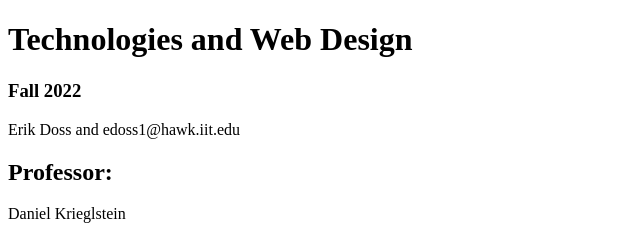
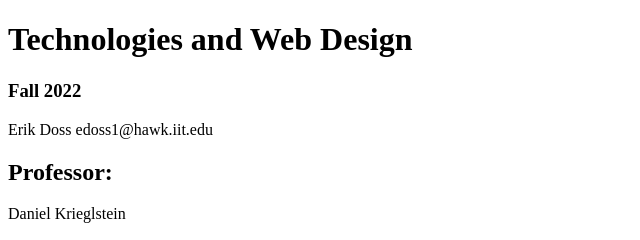
Before and after one commit to ErikDoss/lab2, a plain HTML site: page index.html in a window 1280 px wide. Shown: the top 240 px of the page, 0-640 px from the left. Drawn offline with Linux system fonts and the light colour scheme.

Commit message:
name and email error fix

```diff
--- a/index.html
+++ b/index.html
@@ -7,7 +7,7 @@
     <body>
 <h1>Technologies and Web Design</h1>
 <h3>Fall 2022</h3>
-<p>Erik Doss and edoss1@hawk.iit.edu</p>
+<p>Erik Doss edoss1@hawk.iit.edu</p>
 <h2>Professor:</h2>
 <p>Daniel Krieglstein</p>
 <h2>Lecture Days, Time and Place:</h2>
```
